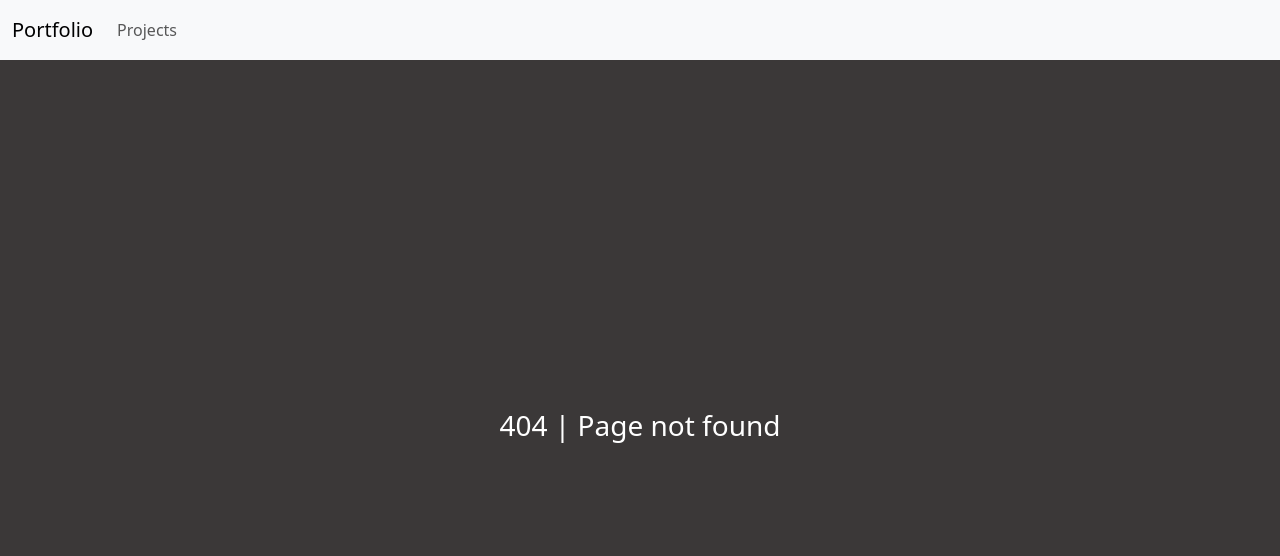
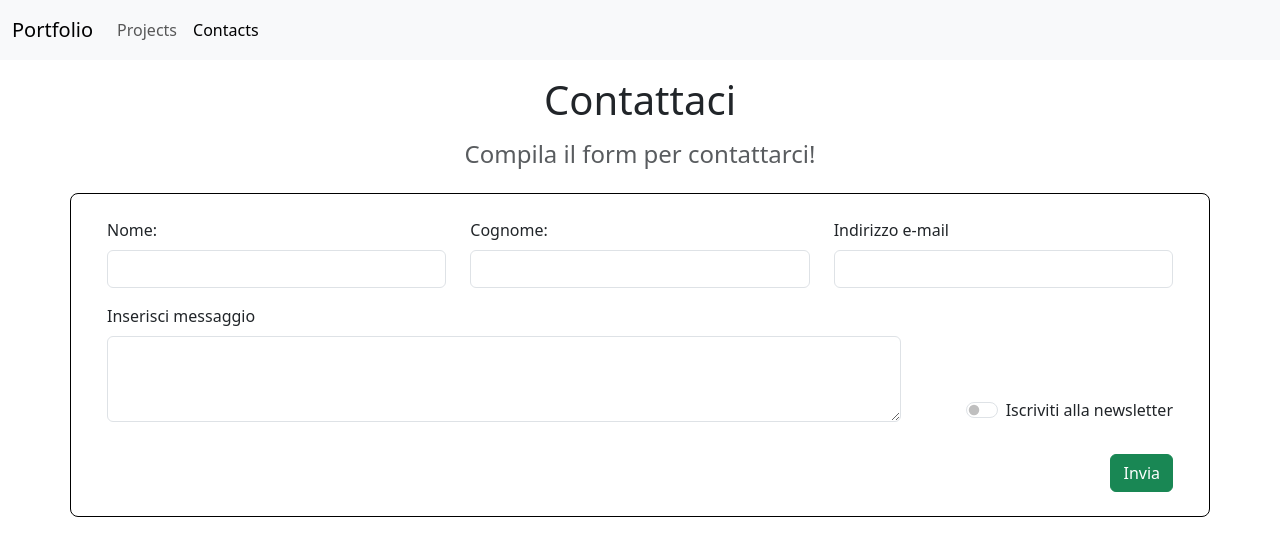
Before and after one commit to AndreaMinelli/vite-boolfolio, a Vue app: page /contacts in a window 1280 px wide. Before the commit this address had no page. Shown: the top 556 px of the page. Built offline with nearby package versions, Linux system fonts and the light colour scheme.

Commit message:
Added contact form

```diff
--- a/src/components/AppHeader.vue
+++ b/src/components/AppHeader.vue
@@ -28,6 +28,11 @@ export default {
                 Projects
               </router-link>
             </li>
+            <li class="nav-item">
+              <router-link :to="{ name: 'contacts' }" class="nav-link">
+                Contacts
+              </router-link>
+            </li>
           </ul>
         </div>
       </div>
--- /dev/null
+++ b/src/pages/ContactsPage.vue
@@ -0,0 +1,152 @@
+<script>
+const baseProjectsUrl = "http://127.0.0.1:8000/api";
+import axios from "axios";
+export default {
+  name: "ContactsPage",
+  data() {
+    return {
+      first_name: "",
+      last_name: "",
+      email: "",
+      message: "",
+      subscribe: null,
+      status: {
+        errors: null,
+        success: false,
+        message: "",
+      },
+    };
+  },
+  methods: {
+    sendForm() {
+      const values = {
+        first_name: this.first_name,
+        last_name: this.last_name,
+        email: this.email,
+        message: this.message,
+        subscribe: this.subscribe,
+      };
+      const endpoint = baseProjectsUrl + "/contacts";
+      axios.post(endpoint, values).then((res) => {
+        if (!res.data.success) {
+          this.status.errors = res.data.errors;
+        } else {
+          const { success, message } = res.data;
+          this.status = { success, message };
+          this.first_name = "";
+          this.last_name = "";
+          this.email = "";
+          this.message = "";
+          this.subscribe = "";
+        }
+      });
+    },
+    closeAlert() {
+      this.status.errors = null;
+      this.status.success = false;
+      this.status.message = "";
+    },
+  },
+};
+</script>
+
+<template>
+  <div class="container">
+    <header class="text-center py-3">
+      <h1>Contattaci</h1>
+      <h4 class="text-muted mt-3">Compila il form per contattarci!</h4>
+    </header>
+    <div
+      v-if="status.errors"
+      class="alert alert-danger alert-dismissible fade show"
+      role="alert">
+      <ul class="list-unstyled">
+        <li v-for="(error, i) in status.errors" :key="i">
+          <ul class="list-unstyled">
+            <li v-for="label in error" :key="label">{{ label }}</li>
+          </ul>
+        </li>
+      </ul>
+      <button type="button" class="btn-close" @click="closeAlert"></button>
+    </div>
+    <div
+      v-if="status.success"
+      class="alert alert-success alert-dismissible fade show"
+      role="alert">
+      {{ status.message }}
+      <button type="button" class="btn-close" @click="closeAlert"></button>
+    </div>
+    <form
+      method="post"
+      class="p-4 border border-black rounded-3 row"
+      @submit.prevent="sendForm"
+      novalidate>
+      <div class="col-4">
+        <div class="mb-3">
+          <label for="first_name" class="form-label">Nome:</label>
+          <input
+            v-model="first_name"
+            type="text"
+            class="form-control"
+            id="first_name"
+            name="first_name"
+            required />
+        </div>
+      </div>
+      <div class="col-4">
+        <div class="mb-3">
+          <label for="last_name" class="form-label">Cognome:</label>
+          <input
+            v-model="last_name"
+            type="text"
+            class="form-control"
+            id="last_name"
+            name="last_name"
+            required />
+        </div>
+      </div>
+      <div class="col-4">
+        <div class="mb-3">
+          <label for="email" class="form-label">Indirizzo e-mail</label>
+          <input
+            v-model="email"
+            type="email"
+            class="form-control"
+            id="email"
+            name="email"
+            required />
+        </div>
+      </div>
+      <div class="col-9">
+        <div class="mb-3">
+          <label for="message" class="form-label">Inserisci messaggio</label>
+          <textarea
+            v-model="message"
+            class="form-control"
+            id="message"
+            rows="3"
+            name="message"
+            required></textarea>
+        </div>
+      </div>
+      <div class="col-3 d-flex align-items-end justify-content-end">
+        <div class="form-check form-switch mb-3">
+          <input
+            v-model="subscribe"
+            class="form-check-input"
+            type="checkbox"
+            role="switch"
+            id="subscribe" />
+          <label class="form-check-label" for="subscribe" name="subscribe"
+            >Iscriviti alla newsletter</label
+          >
+        </div>
+      </div>
+      <div class="col-12 d-flex align-items-center justify-content-end mt-3">
+        <button class="btn btn-success">Invia</button>
+      </div>
+    </form>
+  </div>
+</template>
+
+<style></style>
--- a/src/router/index.js
+++ b/src/router/index.js
@@ -2,6 +2,7 @@ import { createRouter, createWebHistory } from "vue-router";
 import HomePage from "../pages/HomePage.vue";
 import ProjectDetailsPage from "../pages/ProjectDetailsPage.vue";
 import ProjectsForTypePage from "../pages/ProjectsForTypePage.vue";
+import ContactsPage from "../pages/ContactsPage.vue";
 import NotFoundPage from "../pages/NotFoundPage.vue";
 
 const router = createRouter({
@@ -9,7 +10,7 @@ const router = createRouter({
   linkActiveClass: "active",
   routes: [
     {
-      path: "/projects",
+      path: "/",
       name: "home",
       component: HomePage,
     },
@@ -24,6 +25,11 @@ const router = createRouter({
       component: ProjectsForTypePage,
     },
     {
+      path: "/contacts",
+      name: "contacts",
+      component: ContactsPage,
+    },
+    {
       path: "/:pathMatch(.*)*",
       name: "not-found",
       component: NotFoundPage,
```
